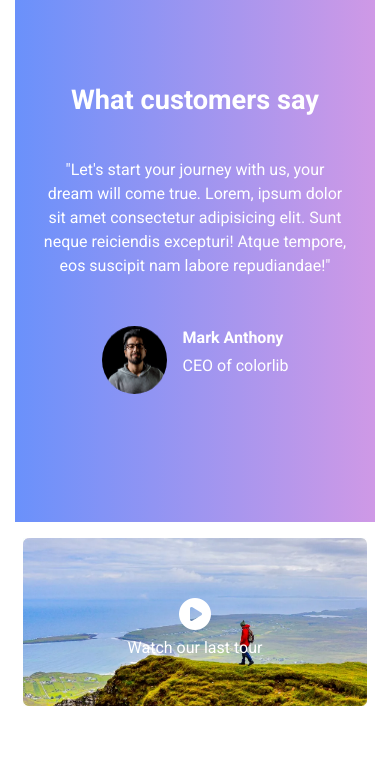
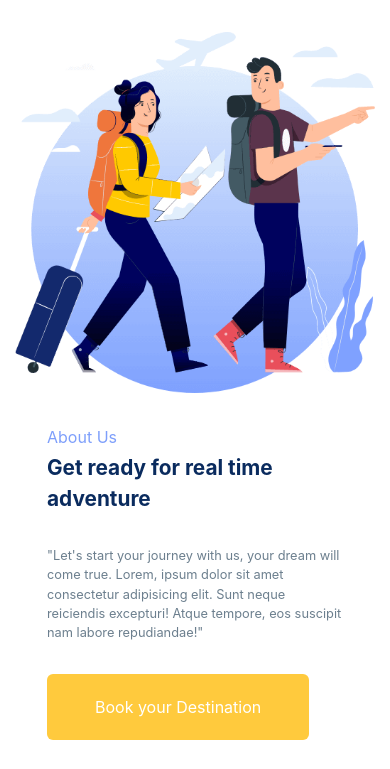
Before and after one commit to hamza-naseer-devsinc/task_8, a plain HTML site: page index.html in a window 390 px wide. Shown: the top 769 px of the page. Drawn offline with nearby package versions, Linux system fonts and the light colour scheme.

Commit message:
about us done!

```diff
--- a/css/style.scss
+++ b/css/style.scss
@@ -49,6 +49,46 @@
                 font-family: 'roboto', sans-serif;
             }
         }
+    }
+}
+
+.about-us {
+    display: flex;
+    flex-direction: row;
+    flex-wrap: wrap;
+    justify-content: center;
+    padding: 2rem 0rem;
+    .about {
+        margin-bottom: 0;
+        color: #7e9ffb;
+    }
+    .about-img {
+        flex: 0 0 50%;
+        padding: 10rem;
+        width: 100%;
+    }
+    .about-title {
+        color: #0a2b5e;
+        font-size: 3rem;
+        font-weight: bolder;
+        padding: 0.2rem 3rem 3rem 0rem;
+    }
+    .about-info {
+        flex: 0 0 40%;
+        padding: 13rem 2rem;
+    }
+    .about-desc {
+        color: #6c7f8e;
+        font-size: 1.5rem;
+        margin-bottom: 2rem;
+    }
+    .about-book {
+        border-style: none;
+        background-color: #ffca3d;
+        padding: 1.3rem 3rem;
+        border-radius: 6px;
+        font-size: 1rem;
+        color: #fff;
     }
 }
 
@@ -194,6 +234,26 @@
 /* Extra small devices (phones, 600px and down) */
 
 @media only screen and (max-width: 804px) {
+    .about-us {
+        justify-content: start;
+        row-gap: 2rem;
+        .about-title {
+            font-size: 1.3rem;
+            font-weight: bolder;
+            padding: 0.2rem 3rem 1rem 0rem;
+        }
+        .about-img {
+            flex: 0 0 100%;
+            padding: 0rem;
+        }
+        .about-desc {
+            font-size: 0.8rem;
+        }
+        .about-info {
+            flex: 0 0 100%;
+            padding: 0rem 0rem;
+        }
+    }
     .title {
         font-size: 1.7rem !important;
     }
@@ -227,3 +287,10 @@
         margin: 1rem 0rem 1rem 1rem;
     }
 }
+
+@media only screen and (max-width: 1408px) {
+    .about-us .about-info {
+        flex: 0 0 100%;
+        padding: 0rem 2rem;
+    }
+}
--- a/index.html
+++ b/index.html
@@ -17,7 +17,15 @@
 
 <body>
     <div class="container-fluid">
-
+        <div class="about-us">
+            <img src="./images/about.png" alt="about" class="about-img">
+            <div class="about-info">
+                <p class="about">About Us</p>
+                <p class="about-title">Get ready for real time adventure</p>
+                <p class="about-desc">"Let's start your journey with us, your dream will come true. Lorem, ipsum dolor sit amet consectetur adipisicing elit. Sunt neque reiciendis excepturi! Atque tempore, eos suscipit nam labore repudiandae!"</p>
+                <button class="about-book">Book your Destination</button>
+            </div>
+        </div>
         <div class="customers-say">
             <p class="title">What customers say</p>
 
```
Also changed, not shown: css/style.css, 1 other file.
